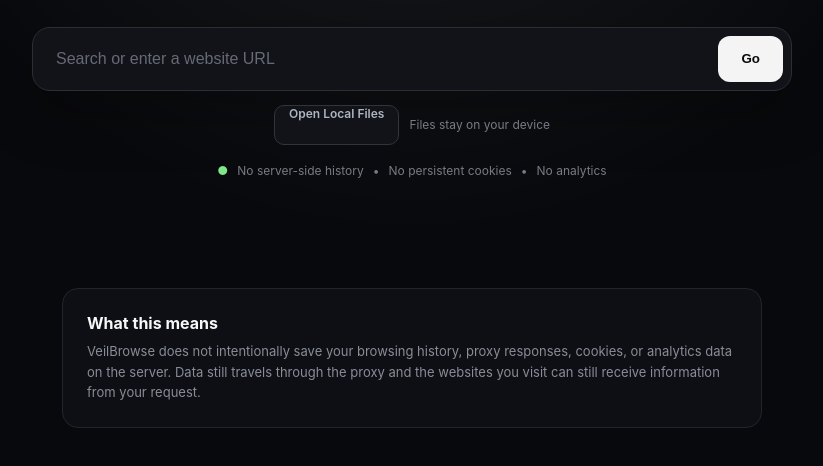
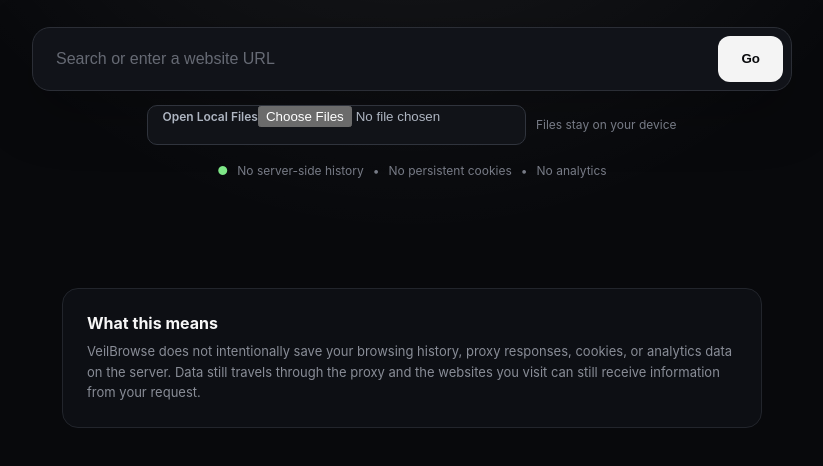
Before and after one commit to phants0/veilbrowse, a website: page public/index.html in a window 1280 px wide. Shown: the part 324-790 px from the top of the page, without its empty margins (228-1051 px from the left). Drawn offline with Linux system fonts and the light colour scheme.

Commit message:
Make local file picker natively clickable

```diff
--- a/public/index.html
+++ b/public/index.html
@@ -23,8 +23,7 @@
       </form>
 
       <div class="local-actions">
-        <label class="secondary-button" id="openFiles" for="localFiles">Open Local Files</label>
-        <input id="localFiles" type="file" multiple hidden>
+        <label class="secondary-button file-picker-button" id="openFiles">Open Local Files<input id="localFiles" class="local-file-input" type="file" multiple></label>
         <span>Files stay on your device</span>
       </div>
 
```
